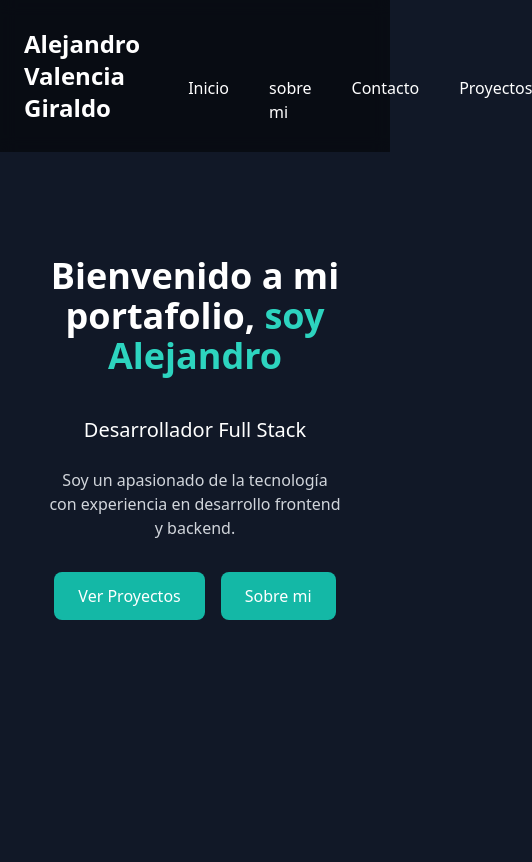
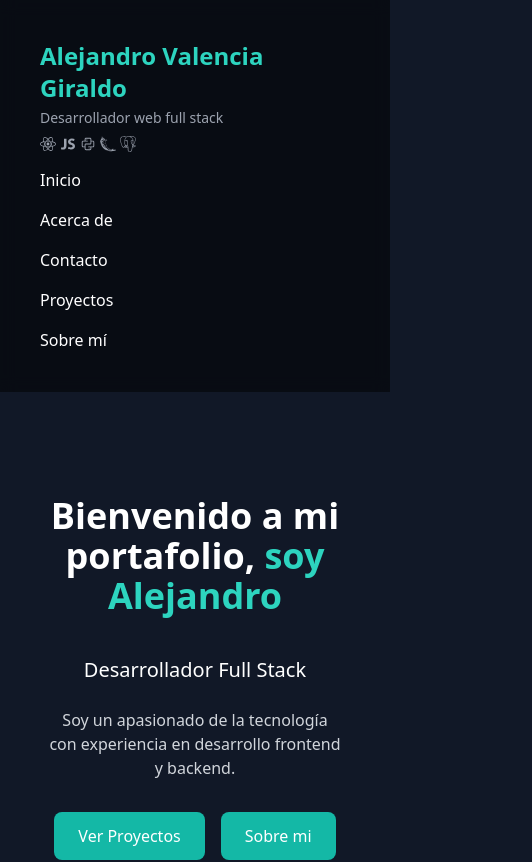
Before and after one commit to soutAle/my-portfolio, a React (Vite) app: page / in a window 390 px wide. Shown: the top 862 px of the page, 532 px wide, since content can reach past the window. Built offline with nearby package versions, Linux system fonts and the light colour scheme.

Commit message:
responsive navbar + adding icons

```diff
--- a/package.json
+++ b/package.json
@@ -15,6 +15,7 @@
     "@reduxjs/toolkit": "^2.5.0",
     "react": "^18.3.1",
     "react-dom": "^18.3.1",
+    "react-icons": "^5.5.0",
     "react-redux": "^9.2.0",
     "react-router-dom": "^7.1.3"
   },
--- a/src/components/Navbar.jsx
+++ b/src/components/Navbar.jsx
@@ -1,35 +1,57 @@
-import React from 'react'
+import React from "react";
 import { Link } from "react-router-dom";
+import { FaReact } from "react-icons/fa";
+import { IoLogoJavascript } from "react-icons/io";
+import { AiOutlinePython } from "react-icons/ai";
+import { SiFlask } from "react-icons/si";
+import { SiPostgresql } from "react-icons/si";
 
 export const Navbar = () => {
     return (
-        <nav className="py-3 bg-black/50 backdrop-blur">
-            <div className="container mx-auto align-center px-4">
-                <div className="flex justify-between items-end py-4">
-                    <div className="text-2xl font-bold mx-2">
-                        <Link to="/" className="hover:text-gray-300">
+        <nav className="w-full py-6 z-[999] top-0 left-0 right-0 bg-black/50 backdrop-blur text-white">
+            <div className="px-10">
+                <div className="flex flex-col md:flex-row justify-between items-start md:items-end py-4">
+                    <div className="mb-4 md:mb-0">
+                        <h1 className="text-2xl font-bold text-teal-400">
                             Alejandro Valencia Giraldo
-                        </Link>
+                        </h1>
+                        <div className="flex flex-col md:flex-row items-start mt-1 gap-2 md:gap-7 text-gray-400 text-sm mt-1">
+                            <p className="">
+                                Desarrollador web full stack
+                            </p>
+                            <div className="flex text-base gap-1">
+                                <FaReact />
+                                <IoLogoJavascript />
+                                <AiOutlinePython />
+                                <SiFlask />
+                                <SiPostgresql />
+                            </div>
+                        </div>
                     </div>
-                    <ul className="flex space-x-10 ms-10">
+                    <ul className="flex flex-col md:flex-row gap-4 text-start">
                         <li>
-                            <Link to="/" className="hover:text-gray-300 transition duration-200">
+                            <Link to="/" className="hover:text-teal-400 transition">
                                 Inicio
                             </Link>
                         </li>
                         <li>
-                            <Link to="/about" className="hover:text-gray-300 transition duration-200">
-                                sobre mi
+                            <Link to="/about" className="hover:text-teal-400 transition">
+                                Acerca de
                             </Link>
                         </li>
                         <li>
-                            <Link to="/home" className="hover:text-gray-300 transition duration-200">
+                            <Link to="/contacto" className="hover:text-teal-400 transition">
                                 Contacto
                             </Link>
                         </li>
                         <li>
-                            <Link to="/projects" className="hover:text-gray-300 transition duration-200">
+                            <Link to="/projects" className="hover:text-teal-400 transition">
                                 Proyectos
+                            </Link>
+                        </li>
+                        <li>
+                            <Link to="/about" className="hover:text-teal-400 transition">
+                                Sobre mí
                             </Link>
                         </li>
                     </ul>
```
Also changed, not shown: 1 other file (tests, documents, lock files or other folders).
